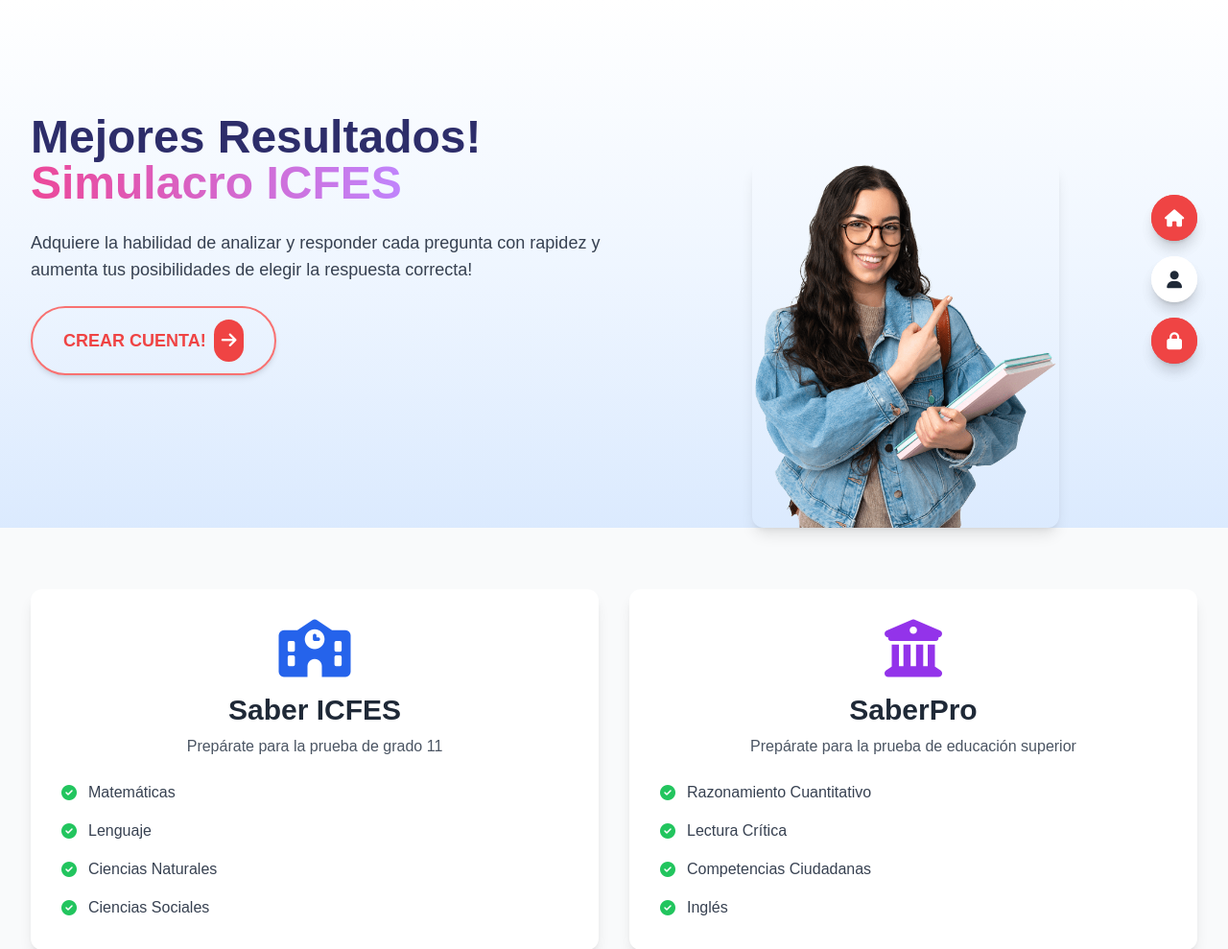
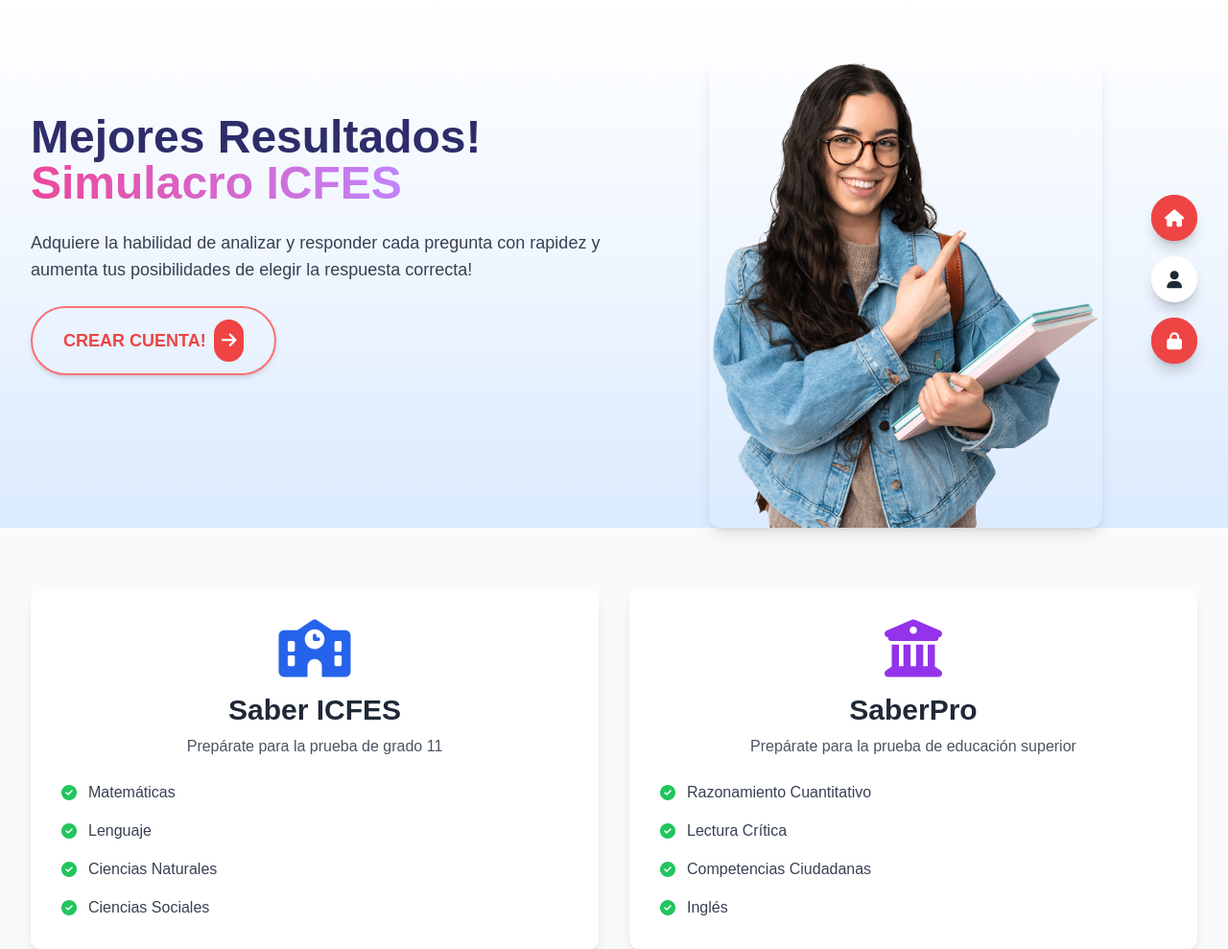
Before and after one commit to Sebastianl1232/Pro-Simu, a Flask app: page / in a window 1280 px wide. Shown: the part 64-1053 px from the top of the page at 96% size. Run offline with Flask 3, Linux system fonts and the light colour scheme; some libraries are stand-ins or nearby versions.

Commit message:
Ajustar tamaño de imagen en la columna derecha para mejorar la presentación

```diff
--- a/templates/index.html
+++ b/templates/index.html
@@ -14,9 +14,9 @@
             </a>
             {% endif %}
         </div>
-        <!-- Columna derecha: imagen -->
+        <!-- Columna derecha: imagen-ajustar tamaño -->
         <div class="md:w-1/2 flex justify-center mt-10 md:mt-0 relative" style="min-height: 350px;">
-            <img src="/static/estudiante-icfes.png" alt="Estudiante Simulacro ICFES" class="w-80 h-auto rounded-xl shadow-lg object-cover absolute left-1/2 -translate-x-1/2 z-20" style="bottom:-120px; max-width:320px;">
+            <img src="/static/estudiante-icfes.png" alt="Estudiante Simulacro ICFES" class="w-110 h-auto rounded-xl shadow-lg object-cover absolute left-1/2 -translate-x-1/2 z-20" style="bottom:-120px; max-width:410px;">
         </div>
     </div>
     <!-- Botones flotantes laterales -->
```
